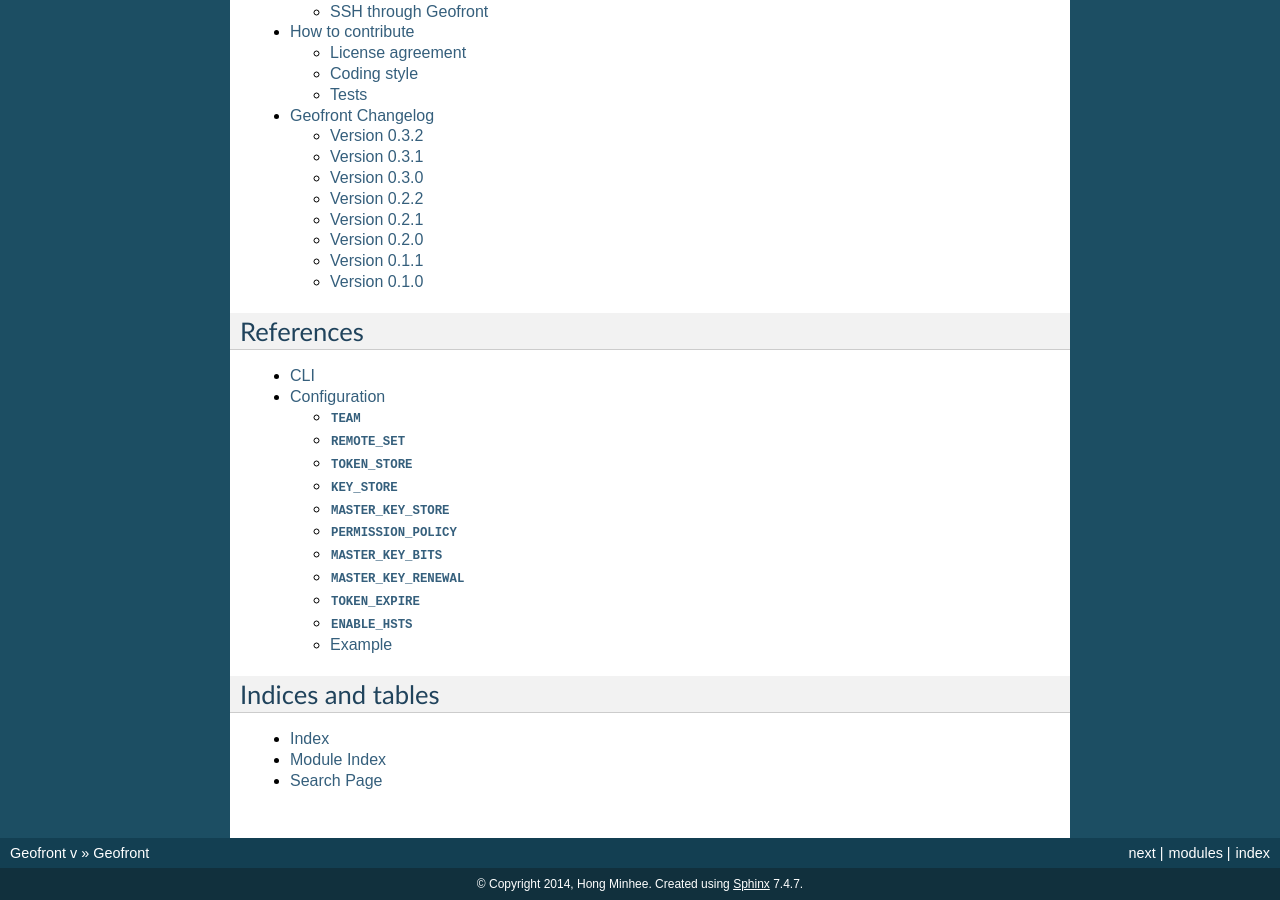
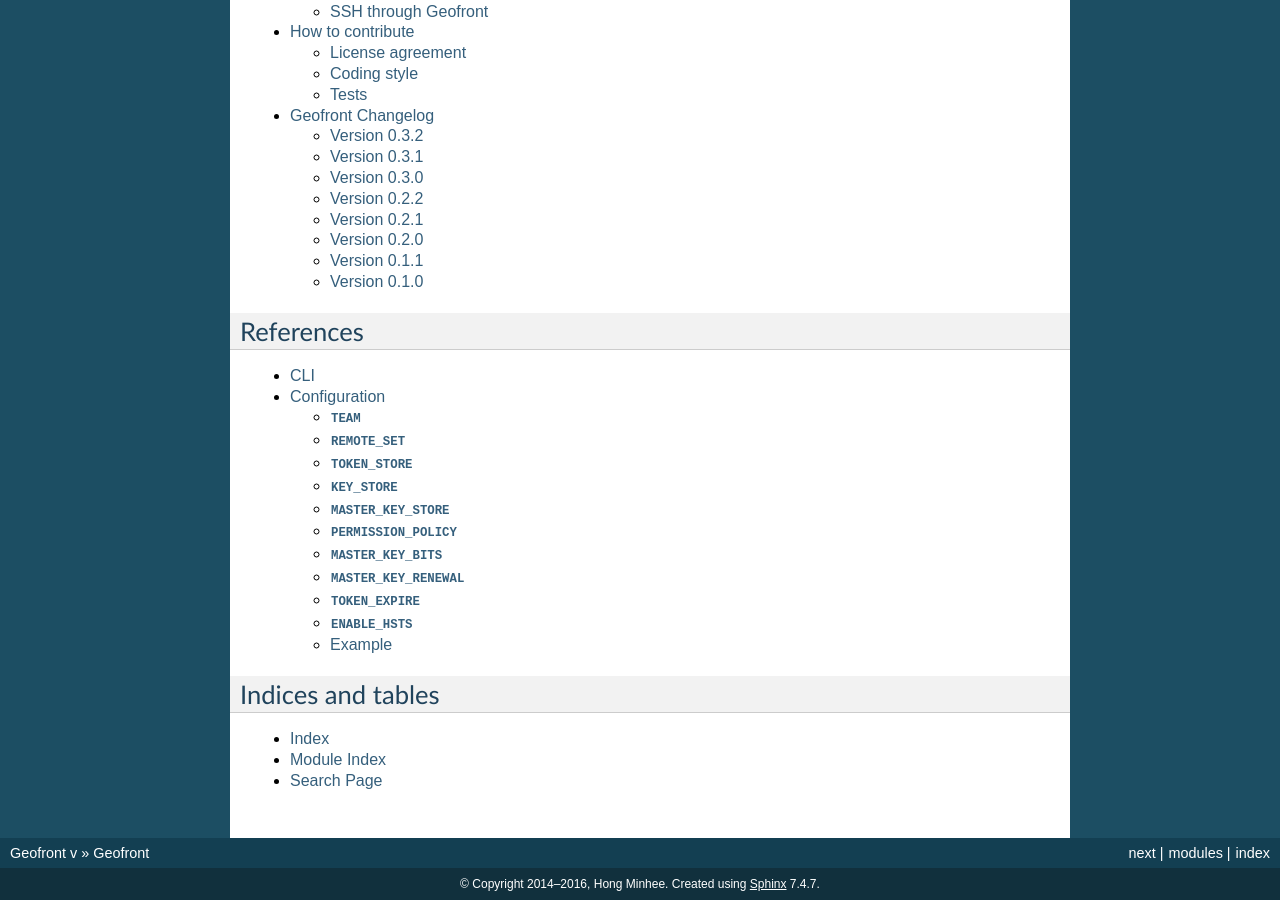
Before and after one commit to geofront-auth/geofront, a Sphinx documentation site: the page built from docs/index.rst, in a window 1280 px wide and 900 px high, scrolled down 1443 px. Built offline with Sphinx 7.4.7, drawn with Linux system fonts in a browser that asks for light colours; pages that are not in the unit, such as notebooks, are missing from menus; the version number could not be read and is left out.

Commit message:
Update copyright year  [ci skip]

```diff
--- a/docs/conf.py
+++ b/docs/conf.py
@@ -59,7 +59,7 @@
 
 # General information about the project.
 project = 'Geofront'
-copyright = '2014, Hong Minhee'
+copyright = '2014\N{EN DASH}2016, Hong Minhee'
 
 # The version info for the project you're documenting, acts as replacement for
 # |version| and |release|, also used in various other places throughout the
```
